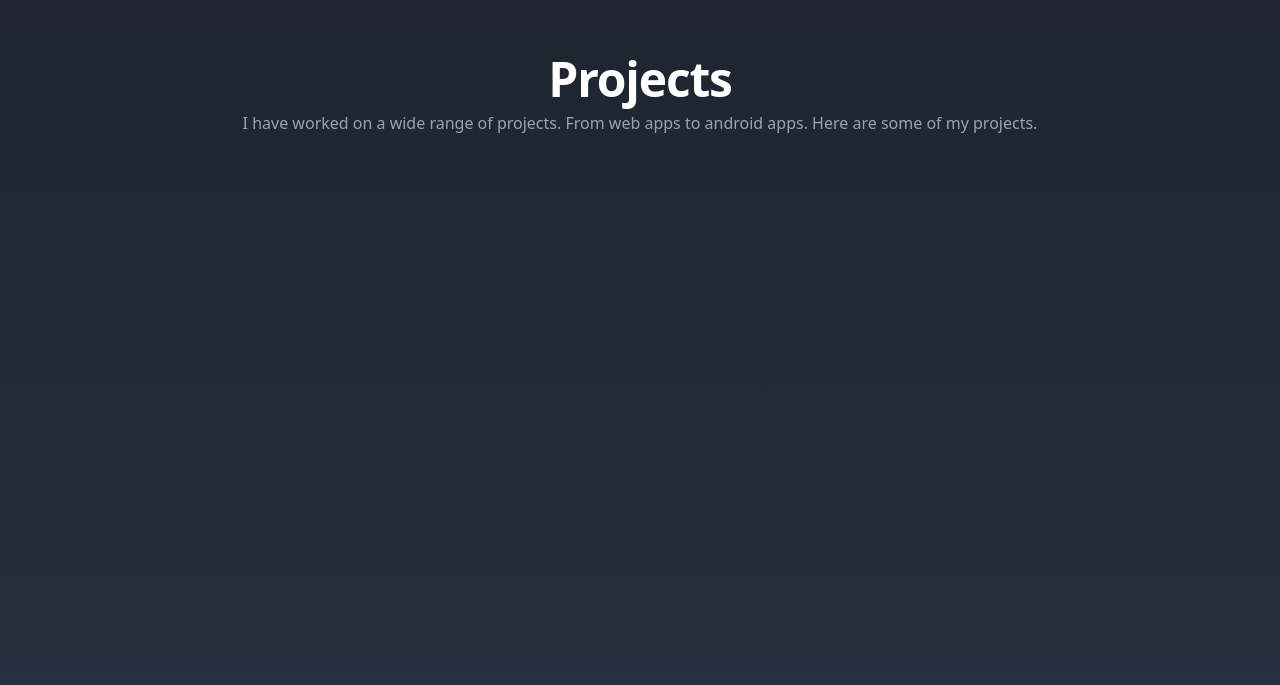
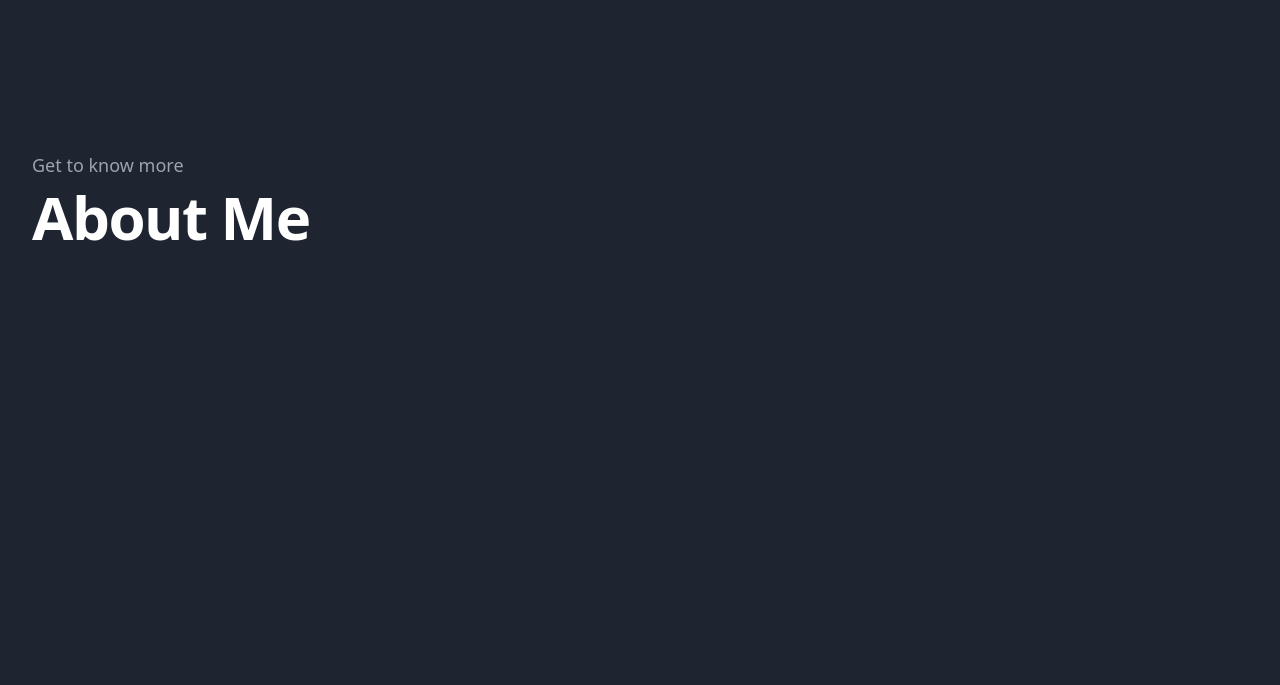
Before and after one commit to HeyAdarsh14/portfolio-, a React (Create React App) app: page / in a window 1280 px wide. Shown: the part 1135-1820 px from the top of the page. Built offline with nearby package versions, Linux system fonts and the light colour scheme.

Commit message:
Polish portfolio navigation and contact flow

```diff
--- a/src/App.js
+++ b/src/App.js
@@ -1,4 +1,5 @@
 import { BrowserRouter as Router, Routes, Route } from "react-router-dom";
+import About from "./components/About";
 import Hero from "./components/Hero";
 import Skills from "./components/Skills";
 import Achievements from "./components/Achievements";
@@ -13,8 +14,9 @@ import BharatYaatriProject from "./components/BharatYaatriProject";
 // Home page component
 function HomePage() {
   return (
-    <div className="overflow-x-hidden">
+    <div id="top" className="overflow-x-hidden">
       <Hero />
+      <About />
       <Projects />
       <Skills />
       <Experience />
--- a/src/components/About.js
+++ b/src/components/About.js
@@ -1,8 +1,4 @@
 import { useEffect } from "react";
-import {
-  AcademicCapIcon,
-  BriefcaseIcon,
-} from "@heroicons/react/20/solid";
 import AOS from "aos";
 import "aos/dist/aos.css";
 
--- a/src/components/Contact.js
+++ b/src/components/Contact.js
@@ -4,6 +4,27 @@ import AOS from "aos";
 import "aos/dist/aos.css";
 
 export default function Contact() {
+  const contactEmail = "adar3165@gmail.com";
+
+  const handleSubmit = (event) => {
+    event.preventDefault();
+
+    const formData = new FormData(event.currentTarget);
+    const senderName = formData.get("sender-name") || "";
+    const senderEmail = formData.get("sender-email") || "";
+    const subject = formData.get("payload-subject") || "Portfolio inquiry";
+    const message = formData.get("payload-data") || "";
+
+    const mailtoLink = `mailto:${contactEmail}?subject=${encodeURIComponent(
+      subject
+    )}&body=${encodeURIComponent(
+      `Name: ${senderName}\nEmail: ${senderEmail}\n\n${message}`
+    )}`;
+
+    window.location.href = mailtoLink;
+    event.currentTarget.reset();
+  };
+
   useEffect(() => {
     AOS.init({ duration: 1000 });
   }, []);
@@ -31,12 +52,12 @@ export default function Contact() {
               <div
                 className="bg-[#0f1419] border border-gray-800 rounded-xl p-6 hover:border-purple-500/30 transition-all duration-300 group cursor-pointer"
                 role="button"
-                aria-label="Contact via email at adar3165@gmail.com"
+                aria-label={`Contact via email at ${contactEmail}`}
                 tabIndex={0}
-                onClick={() => window.open('mailto:adar3165@gmail.com', '_blank')}
+                onClick={() => window.open(`mailto:${contactEmail}`, '_blank')}
                 onKeyDown={(e) => {
                   if (e.key === 'Enter' || e.key === ' ') {
-                    window.open('mailto:adar3165@gmail.com', '_blank');
+                    window.open(`mailto:${contactEmail}`, '_blank');
                   }
                 }}
               >
@@ -47,7 +68,7 @@ export default function Contact() {
                     </div>
                     <div>
                       <p className="text-xs uppercase tracking-wider text-gray-500 font-mono mb-1">SYSTEM.MAIL</p>
-                      <p className="text-white font-medium">adar3165@gmail.com</p>
+                      <p className="text-white font-medium">{contactEmail}</p>
                     </div>
                   </div>
                   <svg className="w-5 h-5 text-gray-600 group-hover:text-purple-400 transition-colors" fill="none" viewBox="0 0 24 24" stroke="currentColor">
@@ -137,7 +158,7 @@ export default function Contact() {
               <p className="text-gray-400 text-sm">Have a question or want to work together? Fill out the form below.</p>
             </div>
 
-            <form action="" method="POST" className="space-y-6" aria-label="Contact form">
+            <form onSubmit={handleSubmit} className="space-y-6" aria-label="Contact form">
               {/* Name Fields */}
               <div className="grid grid-cols-1 sm:grid-cols-2 gap-4">
                 <div>
--- a/src/components/Footer.js
+++ b/src/components/Footer.js
@@ -1,18 +1,8 @@
 export default function Footer() {
     return (
       <div className="text-lg text-center relative isolate px-6 py-24 lg:px-8 bg-[#1e2530]">
-        <div className="mt-10 flex items-center justify-center gap-x-4">
-          <a href="https://www.linkedin.com/" target="_blank" rel="noopener noreferrer" className="p-3 border-2 border-purple-500 text-purple-400 rounded-lg hover:bg-purple-500 hover:text-white transition-all duration-300">
-            <svg
-              xmlns="http://www.w3.org/2000/svg"
-              className="h-8 w-8"
-              fill="currentColor"
-              viewBox="0 0 16 16"
-            >
-              <path d="M0 1.146C0 .513.526 0 1.175 0h13.65C15.474 0 16 .513 16 1.146v13.708c0 .633-.526 1.146-1.175 1.146H1.175C.526 16 0 15.487 0 14.854V1.146zm4.943 12.248V6.169H2.542v7.225h2.401zm-1.2-8.212c.837 0 1.358-.554 1.358-1.248-.015-.709-.52-1.248-1.342-1.248-.822 0-1.359.54-1.359 1.248 0 .694.521 1.248 1.327 1.248h.016zm4.908 8.212V9.359c0-.216.016-.432.08-.586.173-.431.568-.878 1.232-.878.869 0 1.216.662 1.216 1.634v3.865h2.401V9.25c0-2.22-1.184-3.252-2.764-3.252-1.274 0-1.845.7-2.165 1.193v.025h-.016a5.54 5.54 0 0 1 .016-.025V6.169h-2.4c.03.678 0 7.225 0 7.225h2.4z" />
-            </svg>
-          </a>
-          <a href="https://github.com/HeyAdarsh14" target="_blank" rel="noopener noreferrer" className="p-3 border-2 border-purple-500 text-purple-400 rounded-lg hover:bg-purple-500 hover:text-white transition-all duration-300">
+        <div className="mt-10 flex flex-wrap items-center justify-center gap-x-4 gap-y-4">
+          <a href="https://github.com/HeyAdarsh14" target="_blank" rel="noopener noreferrer" aria-label="GitHub profile" className="p-3 border-2 border-purple-500 text-purple-400 rounded-lg hover:bg-purple-500 hover:text-white transition-all duration-300">
             <svg
               xmlns="http://www.w3.org/2000/svg"
               className="h-8 w-8"
@@ -22,7 +12,7 @@ export default function Footer() {
               <path d="M8 0C3.58 0 0 3.58 0 8c0 3.54 2.29 6.53 5.47 7.59.4.07.55-.17.55-.38 0-.19-.01-.82-.01-1.49-2.01.37-2.53-.49-2.69-.94-.09-.23-.48-.94-.82-1.13-.28-.15-.68-.52-.01-.53.63-.01 1.08.58 1.23.82.72 1.21 1.87.87 2.33.66.07-.52.28-.87.51-1.07-1.78-.2-3.64-.89-3.64-3.95 0-.87.31-1.59.82-2.15-.08-.2-.36-1.02.08-2.12 0 0 .67-.21 2.2.82.64-.18 1.32-.27 2-.27.68 0 1.36.09 2 .27 1.53-1.04 2.2-.82 2.2-.82.44 1.1.16 1.92.08 2.12.51.56.82 1.27.82 2.15 0 3.07-1.87 3.75-3.65 3.95.29.25.54.73.54 1.48 0 1.07-.01 1.93-.01 2.2 0 .21.15.46.55.38A8.012 8.012 0 0 0 16 8c0-4.42-3.58-8-8-8z" />
             </svg>
           </a>
-          <a href="mailto:adar3165@gmail.com" className="p-3 border-2 border-purple-500 text-purple-400 rounded-lg hover:bg-purple-500 hover:text-white transition-all duration-300">
+          <a href="mailto:adar3165@gmail.com" aria-label="Send email" className="p-3 border-2 border-purple-500 text-purple-400 rounded-lg hover:bg-purple-500 hover:text-white transition-all duration-300">
             <svg
               xmlns="http://www.w3.org/2000/svg"
               className="h-8 w-8"
@@ -33,6 +23,11 @@ export default function Footer() {
               <path d="M15.834 12.244c0 1.168-.577 2.025-1.587 2.025-.503 0-1.002-.228-1.12-.648h-.043c-.118.416-.543.643-1.015.643-.77 0-1.259-.542-1.259-1.434v-.529c0-.844.481-1.4 1.26-1.4.585 0 .87.333.953.63h.03v-.568h.905v2.19c0 .272.18.42.411.42.315 0 .639-.415.639-1.39v-.118c0-1.277-.95-2.326-2.484-2.326h-.04c-1.582 0-2.64 1.067-2.64 2.724v.157c0 1.867 1.237 2.654 2.57 2.654h.045c.507 0 .935-.07 1.18-.18v.731c-.219.1-.643.175-1.237.175h-.044C10.438 16 9 14.82 9 12.646v-.214C9 10.36 10.421 9 12.485 9h.035c2.12 0 3.314 1.43 3.314 3.034v.21Zm-4.04.21v.227c0 .586.227.8.581.8.31 0 .564-.17.564-.743v-.367c0-.516-.275-.708-.572-.708-.346 0-.573.245-.573.791Z" />
             </svg>
           </a>
+          <a href="#top" aria-label="Back to top" className="p-3 border-2 border-purple-500 text-purple-400 rounded-lg hover:bg-purple-500 hover:text-white transition-all duration-300">
+            <svg xmlns="http://www.w3.org/2000/svg" className="h-8 w-8" fill="currentColor" viewBox="0 0 16 16">
+              <path d="M8 0a8 8 0 1 0 8 8A8 8 0 0 0 8 0Zm0 3.5a.5.5 0 0 1 .354.146l3 3a.5.5 0 0 1-.708.708L8.5 4.707V12a.5.5 0 0 1-1 0V4.707L5.354 7.354a.5.5 0 1 1-.708-.708l3-3A.5.5 0 0 1 8 3.5Z" />
+            </svg>
+          </a>
         </div>
         <p className="mt-3 text-gray-400">
           Created with ❤️ by <span className="font-bold text-purple-400">Adarsh Gupta</span>
--- a/src/index.css
+++ b/src/index.css
@@ -4,6 +4,24 @@
   box-sizing: border-box;
 }
 
+html {
+  scroll-behavior: smooth;
+}
+
+body {
+  min-height: 100vh;
+  background: #0f1419;
+  color: #f9fafb;
+  text-rendering: optimizeLegibility;
+  -webkit-font-smoothing: antialiased;
+  -moz-osx-font-smoothing: grayscale;
+}
+
+::selection {
+  background: rgba(168, 85, 247, 0.35);
+  color: #ffffff;
+}
+
 @tailwind base;
 @tailwind components;
 @tailwind utilities;
```
